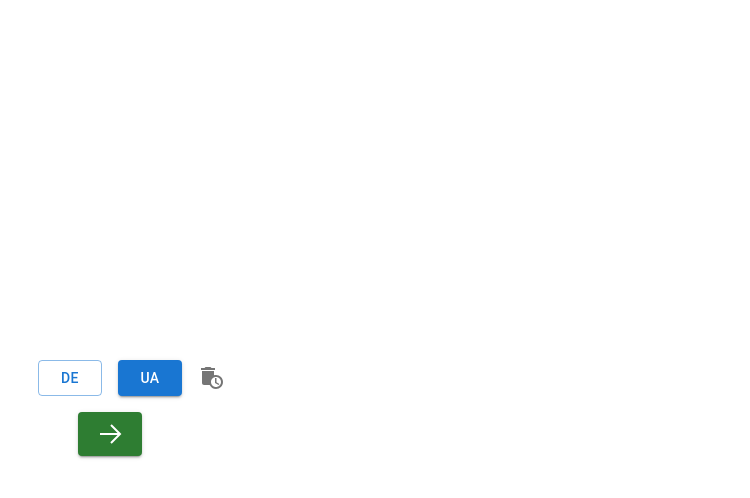
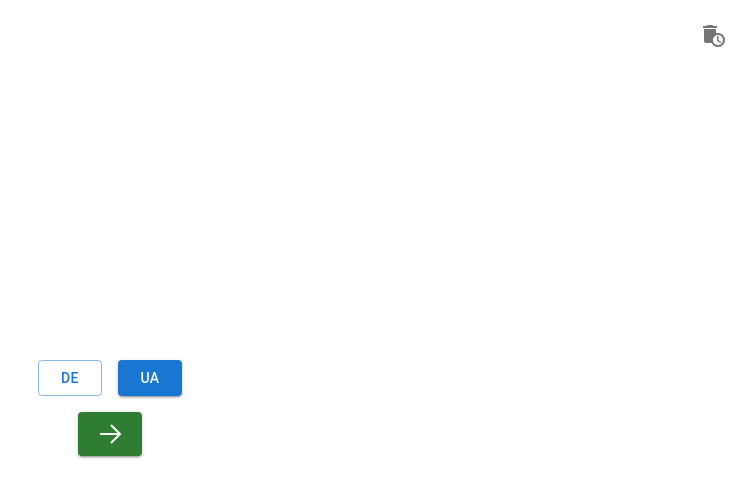
Before and after one commit to oleksii-pi/pantomime, a React (Create React App) app: page / in a window 1280 px wide. Shown: the top 498 px of the page, without its empty margins (530-1280 px from the left). Built offline with nearby package versions, Linux system fonts and the light colour scheme.

Commit message:
More clear message, better button location

```diff
--- a/src/components/LandingPage.tsx
+++ b/src/components/LandingPage.tsx
@@ -16,7 +16,7 @@ const LandingPage: React.FC<LandingPageProps> = ({ onStart }) => {
   };
 
   const handleClearStorage = () => {
-    const confirmReset = window.confirm('Are you sure you want to reset used words?');
+    const confirmReset = window.confirm('Are you sure you want to reset todays used words for selected language?');
     if (confirmReset) {
       const today = new Date().toLocaleDateString();
       localStorage.removeItem(`usedWords_${language}_${today}`);
@@ -26,7 +26,13 @@ const LandingPage: React.FC<LandingPageProps> = ({ onStart }) => {
 
   return (
     <Box sx={{ display: 'flex', flexDirection: 'column', alignItems: 'center', justifyContent: 'center', height: '100vh' }}>
-      <Box sx={{ position: 'relative', mb: 2 }}>
+      <IconButton
+        onClick={handleClearStorage}
+        sx={{ position: 'absolute', top: 16, right: 16 }}
+      >
+        <AutoDeleteIcon />
+      </IconButton>
+      <Box sx={{ mb: 2 }}>
         <Stack direction="row" spacing={2}>
           {languages.map((lang) => (
             <Button
@@ -39,12 +45,6 @@ const LandingPage: React.FC<LandingPageProps> = ({ onStart }) => {
             </Button>
           ))}
         </Stack>
-      <IconButton
-        onClick={handleClearStorage}
-        sx={{ position: 'absolute', right: -50, top: '50%', transform: 'translateY(-50%)' }}
-      >
-        <AutoDeleteIcon />
-      </IconButton>
       </Box>
       <Button
         onClick={onStart}
```
Lines whose indentation alone changed are shown as unchanged.
